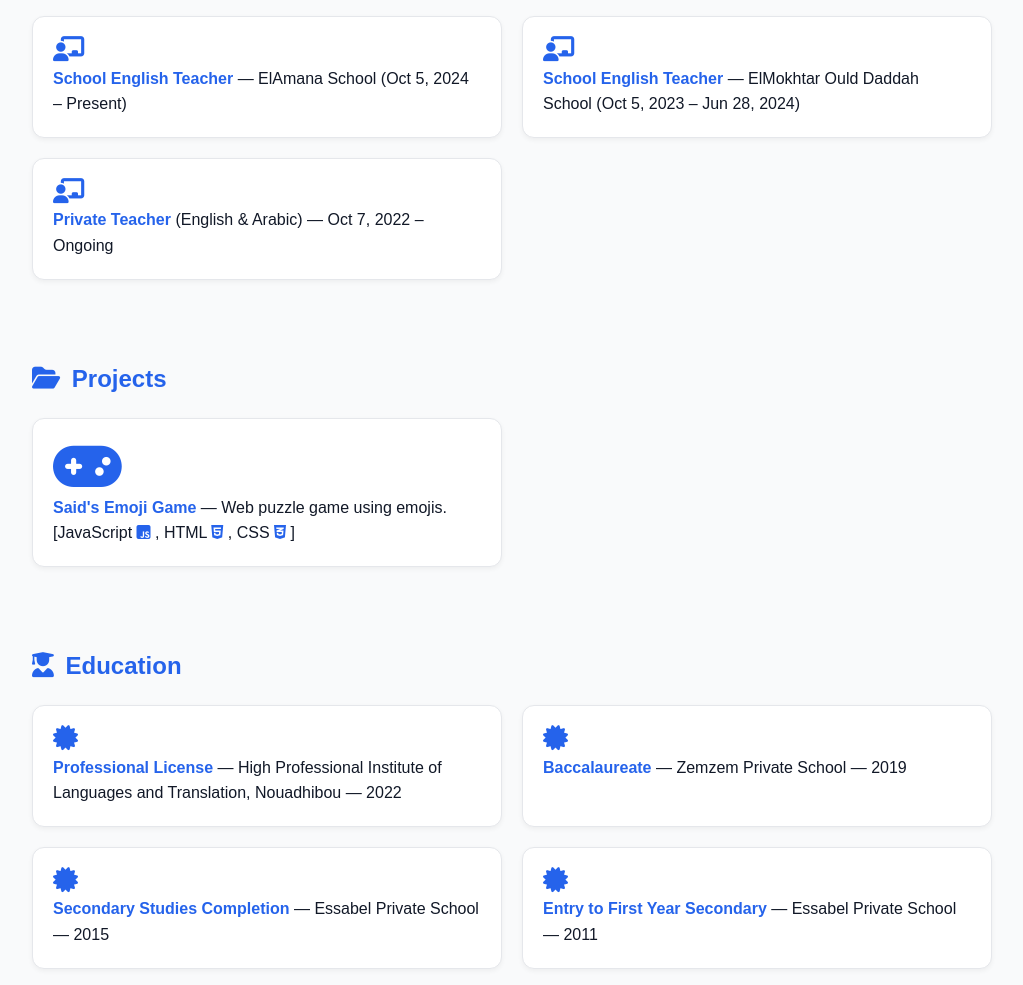
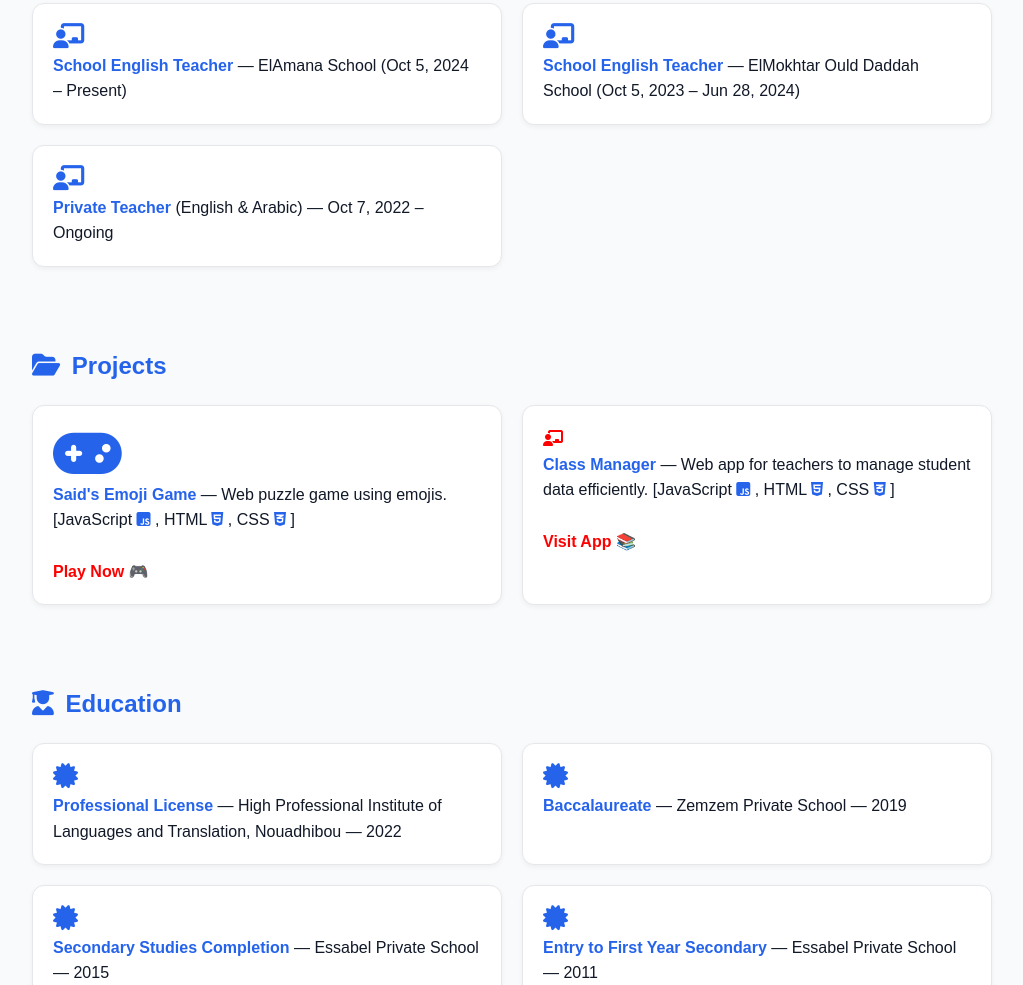
Before and after one commit to SaidElHachmy/SaidElhachmy.github.io, a plain HTML site: page index.html in a window 1280 px wide. Shown: the part 475-1460 px from the top of the page, without its empty margins (128-1151 px from the left). Drawn offline with Linux system fonts and the light colour scheme.

Commit message:
Update index.html
Add new project

```diff
--- a/index.html
+++ b/index.html
@@ -5,7 +5,7 @@
   <meta name="viewport" content="width=device-width, initial-scale=1.0" />
   <title>Said ElHachmy — Portfolio</title>
   <link rel="stylesheet" href="style.css">
-  <link rel="icon" type="image/jpeg" href="Assets/Me2.jpg">
+  <link rel="icon" type="image/jpeg" href="Assets/me.jpg">
 
   <!-- Font Awesome Free CDN -->
   <link rel="stylesheet" href="https://cdnjs.cloudflare.com/ajax/libs/font-awesome/6.5.0/css/all.min.css">
@@ -43,7 +43,7 @@
 
   <section id="about">
     <div class="about-container">
-      <img src="Assets/Me2.jpg" alt="Said ElHachmy portrait">
+      <img src="Assets/me.jpg" alt="Said ElHachmy portrait">
       <div class="about-text">
         <h2 id="icon-about-text"><i class="fas fa-user"></i> About</h2>
         <p id="role">Teacher • Aspiring Front-End Developer</p>
@@ -113,29 +113,52 @@
   </section>
 
 <section id="projects">
-
-
   <h2 id="icon-projects"><i class="fas fa-folder-open"></i> Projects</h2>
 
-
-
   <div class="grid grid-cols-2" id="project-list">
-
-      <div class="card" >
-
+    <div class="card">
       <div class="first-Project">
-
-
         <i id="saids-emoji-game" class="fas fa-gamepad"></i>
         <br />
 
-          <span id="highlightName"> Said's Emoji Game </span> — Web puzzle game using emojis. [JavaScript <span id="langIcons"><i class="fab fa-js-square"></i> , HTML</span> <span id="langIcons"><i class="fab fa-html5"></i> , CSS</span> <span id="langIcons"><i class="fab fa-css3-alt"></i></span> ]
+        <span id="highlightName"> Said's Emoji Game </span> — Web puzzle game using emojis.
+        [JavaScript <span id="langIcons"><i class="fab fa-js-square"></i></span> ,
+        HTML <span id="langIcons"><i class="fab fa-html5"></i></span> ,
+        CSS <span id="langIcons"><i class="fab fa-css3-alt"></i></span> ]
+
+        <br /><br />
+
+        <!-- 🚀 New Game Button -->
+        <a href="https://saidelhachmy.github.io/Saids-emoji-game/"
+           target="_blank"
+           class="project-btn">
+          Play Now 🎮
+        </a>
 
       </div>
-
     </div>
 
 
+<div class="card">
+  <div class="second-Project">
+    <i id="class-manager" class="fas fa-chalkboard-teacher"></i>
+    <br />
+
+    <span id="highlightName"> Class Manager </span> — Web app for teachers to manage student data efficiently.
+    [JavaScript <span id="langIcons"><i class="fab fa-js-square"></i></span> ,
+    HTML <span id="langIcons"><i class="fab fa-html5"></i></span> ,
+    CSS <span id="langIcons"><i class="fab fa-css3-alt"></i></span> ]
+
+    <br /><br />
+
+    <!-- 🌟 Class Manager Button -->
+    <a href="https://saidelhachmy.github.io/Class-Manager/"
+       target="_blank"
+       class="project-btn">
+      Visit App 📚
+    </a>
+  </div>
+</div>
 
   </div>
 </section>
```
Lines whose indentation alone changed are shown as unchanged.
